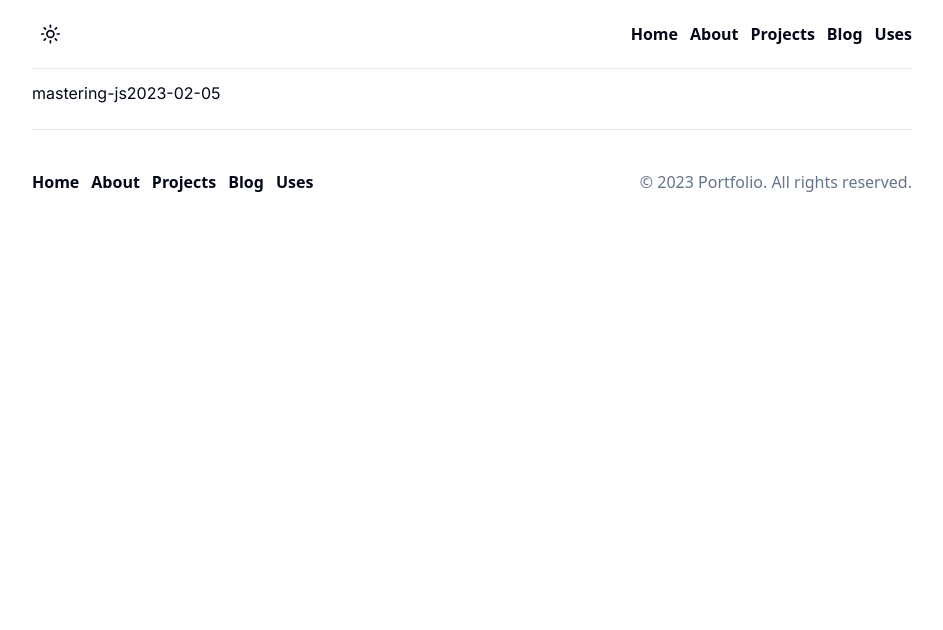
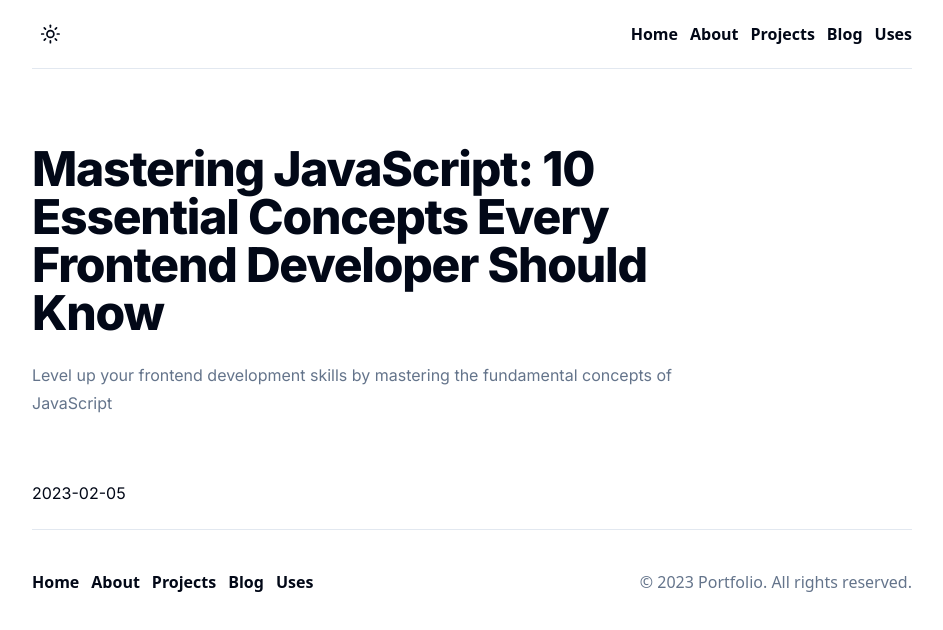
Before and after one commit to piotrszubert/nextjs-dev-portfolio, a Next.js app: page /blog/posts/mastering-js in a window 1280 px wide. Shown: the top 630 px of the page, without its empty margins (168-1111 px from the left). Built offline with nearby package versions, Linux system fonts and the light colour scheme.

Commit message:
added hero to blog posts

```diff
--- a/pages/blog/posts/[id].tsx
+++ b/pages/blog/posts/[id].tsx
@@ -1,4 +1,5 @@
 import Layout from "@/components/layout";
+import PageHero from "@/components/pageHero";
 import { getAllPostIds, getPostData } from '@/lib/posts';
 
 export async function getStaticPaths() {
@@ -22,8 +23,10 @@ export default function Post({ postData }: any) {
   return(
     <Layout>
       <main>
-        {postData.title}
-        {postData.id}
+        <PageHero
+          heading={postData.heading}
+          subheading={postData.subheading}
+        />
         {postData.date}
       </main>
     </Layout>
```
